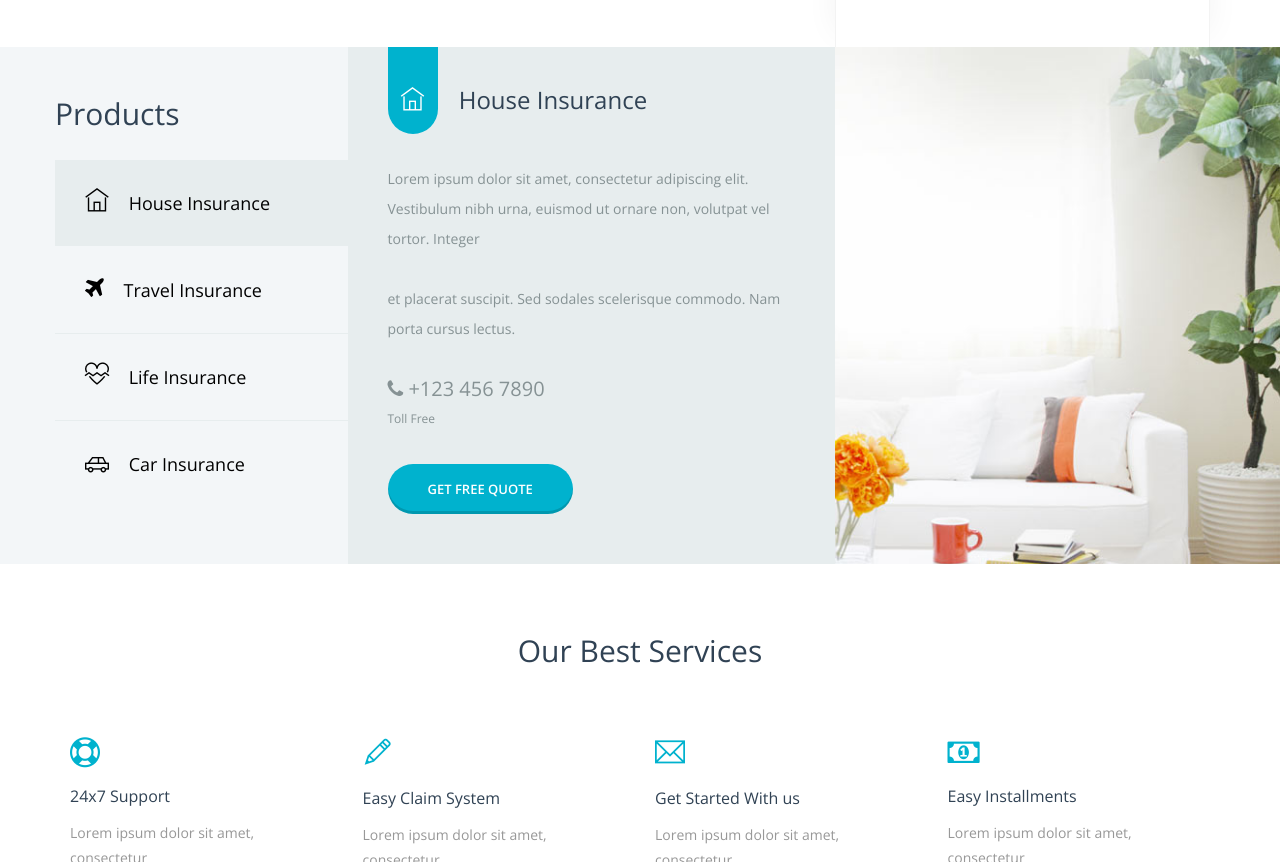
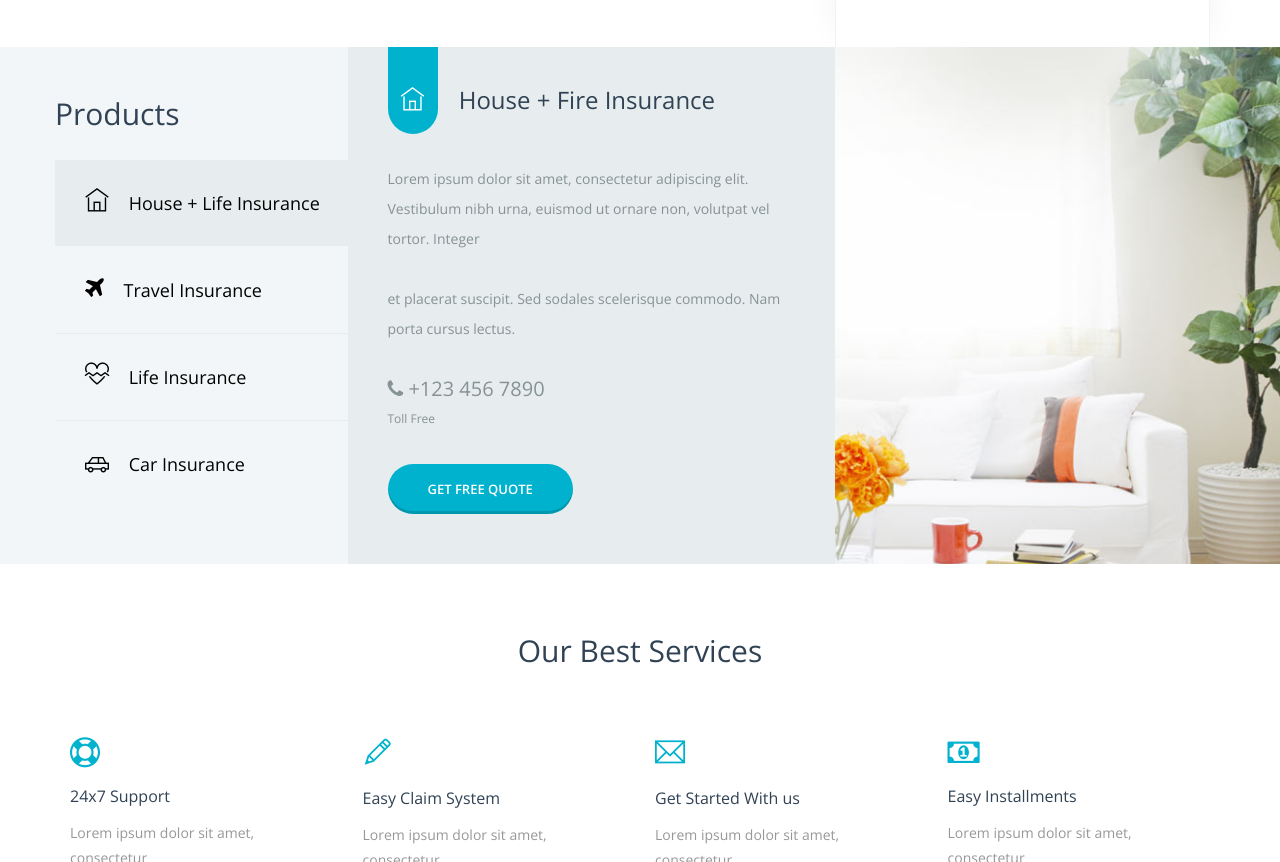
Before and after one commit to riyau/Project1, a plain HTML site: page index.html in a window 1280 px wide. Shown: the part 1171-2033 px from the top of the page. Drawn offline with nearby package versions, Linux system fonts and the light colour scheme; files that its build step writes are made by us from their sources.

Commit message:
Update index.html

```diff
--- a/index.html
+++ b/index.html
@@ -180,7 +180,7 @@
                     <div id="parentVerticalTab">
                         <h2>Products</h2>
                         <ul class="resp-tabs-list hor_1 col-sm-3 col-md-3 col-lg-3">
-                            <li><i class="ti-home"></i> House Insurance</li>
+                            <li><i class="ti-home"></i> House + Life Insurance</li>
                             <li><i class="fa fa-plane"></i> Travel Insurance</li>
                             <li><i class="ti-heart-broken"></i> Life Insurance</li>
                             <li><i class="ti-car"></i> Car Insurance</li>
@@ -190,7 +190,7 @@
                                 <div class="prod-tab-content">
                                     <h4>
                                         <span class="prod-cion"><i class="ti-home"></i></span>
-                                        House Insurance
+                                        House + Fire Insurance
                                     </h4>
                                     <p>Lorem ipsum dolor sit amet, consectetur adipiscing elit. Vestibulum nibh urna, euismod ut ornare non, volutpat vel tortor. Integer</p>
                                     <p>et placerat suscipit. Sed sodales scelerisque commodo. Nam porta cursus lectus. </p>
```
